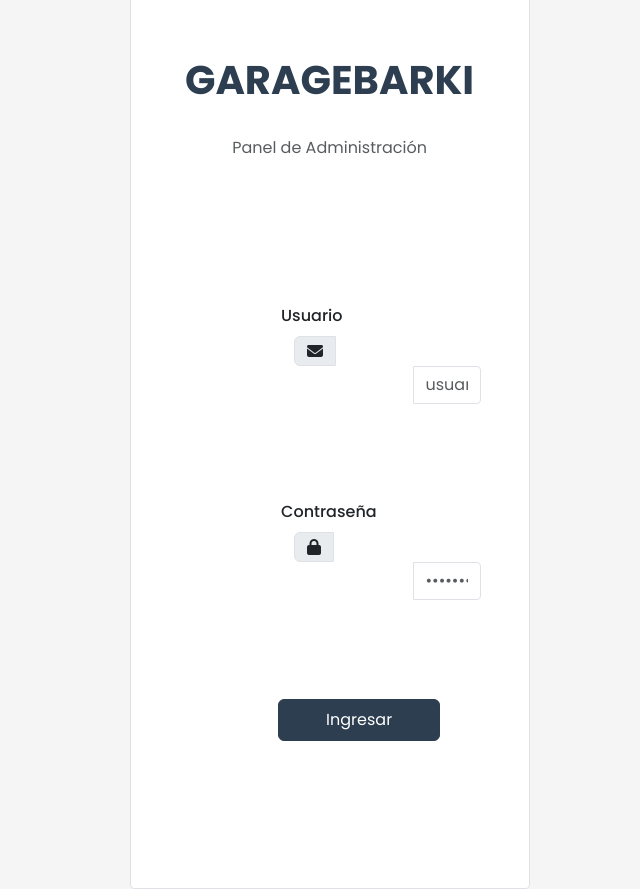
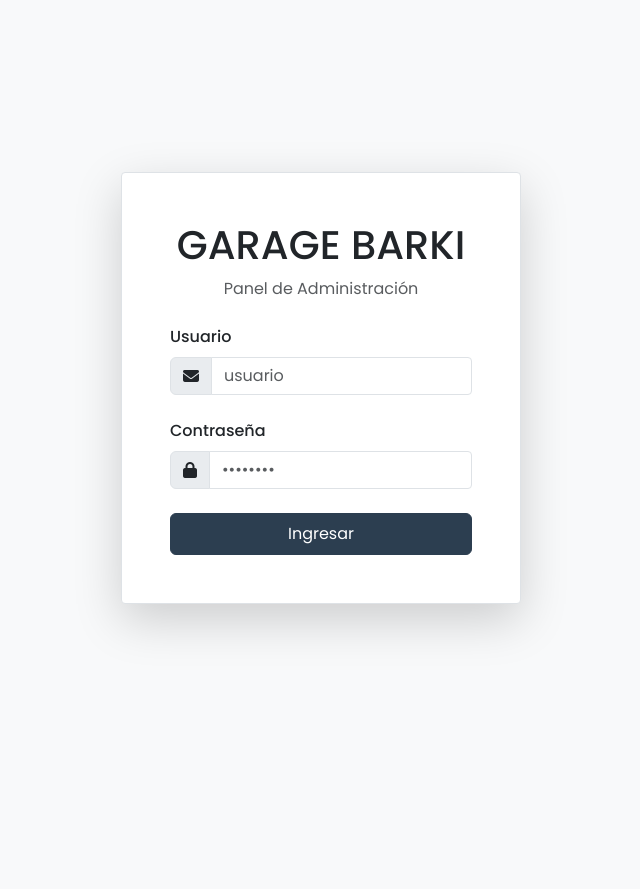
Before and after one commit to Team-Project-Org-2025/BarkiOS-XAMPP, a PHP site: page /BarkiOS/ in a window 1280 px wide. Shown: the whole page, without its empty margins (319-959 px from the left). After the commit the page ends 633 px from the top, so only its background shows below. Run offline with PHP 8.4, Linux system fonts and the light colour scheme.

Commit message:
Cambios en la vista del login

```diff
--- a/app/controllers/Admin/LoginController.php
+++ b/app/controllers/Admin/LoginController.php
@@ -59,12 +59,33 @@ function login() {
     $password = $_POST['password'] ?? '';
     $error = null;
 
+    // ===============================
+    // 🧹 Validaciones básicas
+    // ===============================
     if ($email === '' || $password === '') {
         $error = "Por favor, complete todos los campos.";
         require_once ROOT_PATH . 'app/views/admin/login.php';
         return;
     }
 
+    // ===============================
+    // 🧩 Validación por expresiones regulares
+    // ===============================
+    if (!preg_match('/^[a-zA-Z0-9._%+-]+@[a-zA-Z0-9.-]+\.[a-zA-Z]{2,}$/', $email)) {
+        $error = "El correo electrónico no tiene un formato válido.";
+        require_once ROOT_PATH . 'app/views/admin/login.php';
+        return;
+    }
+
+    if (!preg_match('/^(?=.*[a-z])(?=.*[A-Z])(?=.*\d)(?=.*[@$!%*?&._-])[A-Za-z\d@$!%*?&._-]{8,}$/', $password)) {
+        $error = "La contraseña debe tener al menos 8 caracteres, con mayúsculas, minúsculas, números y símbolos.";
+        require_once ROOT_PATH . 'app/views/admin/login.php';
+        return;
+    }
+
+    // ===============================
+    // 🔐 Autenticación real
+    // ===============================
     $user = $userModel->authenticate($email, $password);
 
     if ($user) {
--- a/app/views/admin/login.php
+++ b/app/views/admin/login.php
@@ -2,12 +2,13 @@
 <?php require_once __DIR__ . '/../partials/header-admin.php'; ?>
 
 
-<body>
-    <div class="login-container">
-        <div class="card login-card">
+<body class="bg-light d-flex align-items-center justify-content-center min-vh-100 w-100">
+
+    <div class="card-wrapper mx-auto" style="max-width: 400px;">
+        <div class="card login-card shadow-lg">
             <div class="card-body p-4 p-md-5">
-                <div class="login-logo">
-                    <h1>GARAGE<span>BARKI</span></h1>
+                <div class="text-center mb-4">
+                    <h1>GARAGE <span>BARKI</span></h1>
                     <p class="text-muted">Panel de Administración</p>
                 </div>
 
@@ -34,8 +35,8 @@
                         </div>
                     </div>
 
-                    <div class="d-flex justify-content-between align-items-center mb-4">
-                                                <button type="submit" class="btn btn-primary w-100 py-2">Ingresar</button>
+                    <div class="d-grid gap-2 mt-4">
+                        <button type="submit" class="btn btn-primary py-2">Ingresar</button>
                     </div>
                 </form>
             </div>
```
Lines whose indentation alone changed are shown as unchanged.
